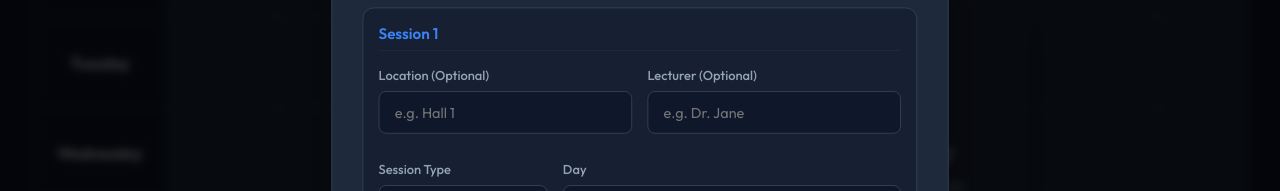
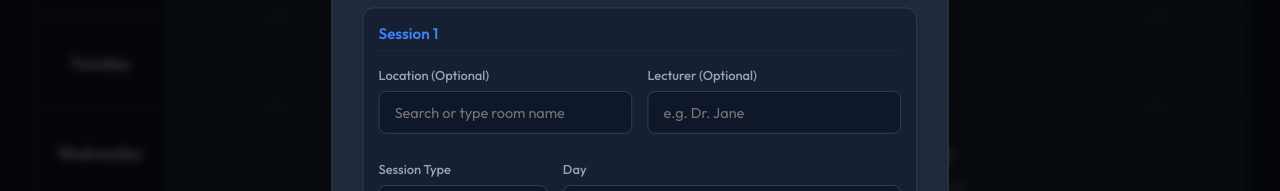
Before and after one commit to afuqaero/UTHMTimetable, a React (Vite) app: page /planner in a window 1280 px wide. Both pictures are taken after a click on the button "Add Subject". Shown: the part 398-589 px from the top of the page. Built offline with nearby package versions, Linux system fonts and the light colour scheme.

Commit message:
fix: location dropdown overlapping and allow custom room entry

```diff
--- a/src/App.jsx
+++ b/src/App.jsx
@@ -837,7 +837,7 @@ export default function App() {
             <div className="modal-body">
               <form id="subject-form" onSubmit={handleSave}>
                 <div className="form-row">
-                  <div className="form-group" style={{ flex: 3, position: 'relative' }}>
+                  <div className="form-group" style={{ flex: 3, position: 'relative', zIndex: showSubjectDropdown ? 100 : 1 }}>
                     <label>Subject Name</label>
                     <div className="search-input-wrapper">
                       <input
@@ -957,12 +957,12 @@ export default function App() {
                       </div>
 
                       <div className="form-row mt-2">
-                        <div className="form-group location-input-wrapper" style={{ position: 'relative' }}>
+                        <div className="form-group location-input-wrapper" style={{ position: 'relative', zIndex: activeLocationDropdown === sIdx ? 100 : 1 }}>
                           <label>Location (Optional)</label>
                           <input
                             type="text"
                             className="form-control"
-                            placeholder="e.g. Hall 1"
+                            placeholder="Search or type room name"
                             value={session.location}
                             onFocus={() => setActiveLocationDropdown(sIdx)}
                             onChange={(e) => {
@@ -971,7 +971,17 @@ export default function App() {
                             }}
                           />
                           {activeLocationDropdown === sIdx && (
-                            <div className="custom-dropdown" ref={locationDropdownRef} style={{ maxHeight: '200px' }}>
+                            <div className="custom-dropdown subject-dropdown" ref={locationDropdownRef} style={{ maxHeight: '160px' }}>
+                              {session.location && (
+                                <div
+                                  className="subject-option custom-entry"
+                                  onClick={() => setActiveLocationDropdown(null)}
+                                >
+                                  <Plus size={14} className="mr-2" style={{ display: 'inline' }} />
+                                  Use custom: "{session.location}"
+                                </div>
+                              )}
+
                               {roomList
                                 .filter(r => r.toLowerCase().includes(session.location.toLowerCase()))
                                 .slice(0, 30)
@@ -988,14 +998,9 @@ export default function App() {
                                     {r}
                                   </div>
                                 ))}
+
                               {session.location && roomList.filter(r => r.toLowerCase().includes(session.location.toLowerCase())).length === 0 && (
-                                <div
-                                  className="subject-option custom-entry"
-                                  onClick={() => setActiveLocationDropdown(null)}
-                                >
-                                  <Plus size={14} className="mr-2" style={{ display: 'inline' }} />
-                                  Use custom: "{session.location}"
-                                </div>
+                                <div className="subject-no-results">No matches. Use custom name above.</div>
                               )}
                             </div>
                           )}
```
